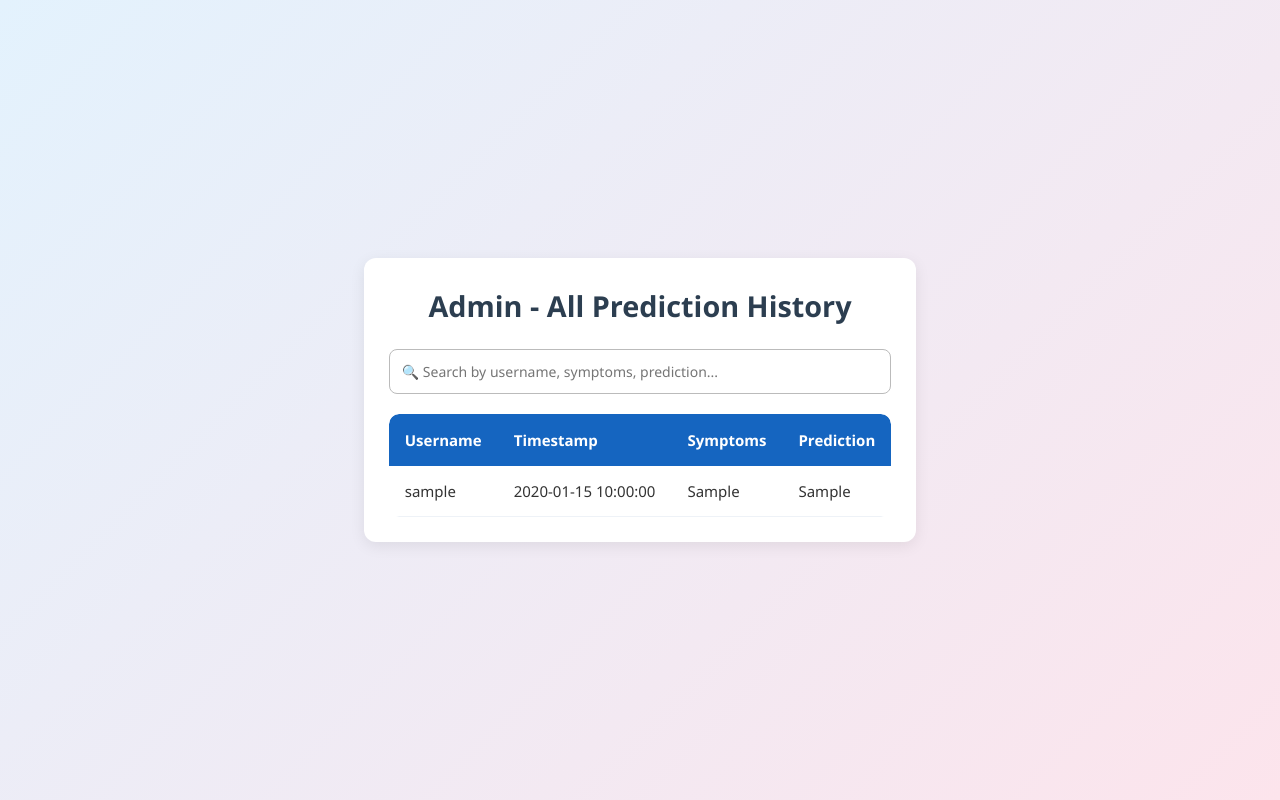
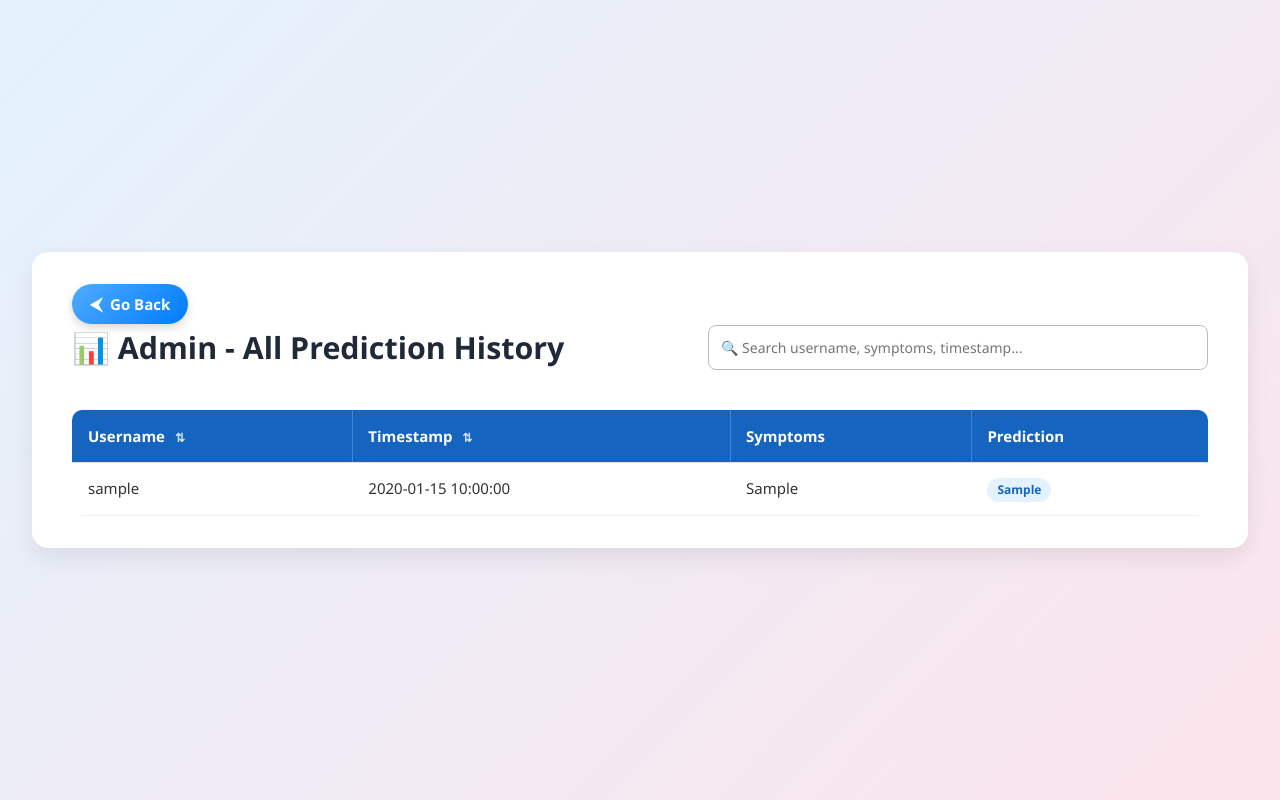
Before and after one commit to Lord80/Ai-Disease-Prediction, a Flask app: page /admin_history in a window 1280 px wide. Run offline with Flask 3, Linux system fonts and the light colour scheme; the visitor is signed in with stand-in values (Sample User, id 1); tables that the repository leaves empty or names only in its code hold one stand-in row (values such as "Sample post").

Commit message:
all history table updation completed

```diff
--- a/static/css/style.css
+++ b/static/css/style.css
@@ -274,10 +274,9 @@ select:focus {
 @media (max-width: 768px) {
     .full-width { grid-column: span 1; }
 }
-/* .list { margin: 10px 0 0 20px; } */
 .muted { color: #666; font-size: 14px; }
 .red { color: #b00020; }
-.center { text-align: center; margin-top: 20px; }
+.text-center { text-align: center; margin-top: 20px; }
 
 /* ==========================
    8. History Page
@@ -534,6 +533,10 @@ footer {
   border-spacing: 0;
   font-size: 15px;
 }
+.table-adv thead tr {
+  background: #1565c0;   /* solid row background */
+  z-index: 2;
+}
 .table-adv thead th {
   background: #1565c0;
   color: #fff;
@@ -541,6 +544,13 @@ footer {
   padding: 14px 16px;
   position: sticky;
   top: 0;
+  background: transparent;
+  background-clip: padding-box; /* avoids subpixel bleed */
+  border: 0;
+}
+/* Add subtle non-white divider instead of gaps */
+.table-adv thead th + th {
+  box-shadow: inset 1px 0 0 rgba(255,255,255,.2);
 }
 .table-adv tbody td {
   padding: 13px 16px;
@@ -550,11 +560,6 @@ footer {
 .table-adv tbody tr:nth-child(even) { background: #f9fbff; }
 .table-adv tbody tr:hover { background: #f2f7ff; }
 
-th.sortable { cursor: pointer; user-select: none; }
-th.sortable .sort-indicator {
-  margin-left: 6px; font-size: .9em; opacity: .9; transition: transform .25s;
-}
-th.sortable.asc .sort-indicator { transform: rotate(180deg); }
 
 .chip {
   display: inline-flex;
@@ -601,3 +606,128 @@ th.sortable.asc .sort-indicator { transform: rotate(180deg); }
   transform: translateX(-2px);
   color: #0b63c7;
 }
+
+th.sortable {
+    cursor: pointer;
+    position: relative;
+    padding-right: 22px;
+    user-select: none;
+    transition: color 0.2s ease;
+  }
+
+/* Base arrow (gray, hidden) */
+th.sortable .sort-icon {
+width: 14px;
+height: 14px;
+position: absolute;
+right: 6px;
+top: 50%;
+transform: translateY(-50%) rotate(0deg) scale(0.8);
+opacity: 0.3;
+transition: transform 0.25s ease, opacity 0.25s ease, fill 0.25s ease;
+fill: #6c757d; /* neutral gray */
+}
+
+/* Ascending state */
+th.sortable.asc .sort-icon {
+transform: translateY(-50%) rotate(180deg) scale(1);
+opacity: 1;
+fill: #0d6efd; /* blue */
+}
+
+/* Descending state */
+th.sortable.desc .sort-icon {
+transform: translateY(-50%) rotate(0deg) scale(1);
+opacity: 1;
+fill: #0d6efd; /* blue */
+}
+
+/* Highlight active column text */
+th.sortable.asc,
+th.sortable.desc {
+color: #0d6efd;
+font-weight: 600;
+}
+
+/* ===== Admin History Page ===== */
+.admin-history-wrap {
+  width: 95%;                /* stretch more across the screen */
+  max-width: 1400px;         /* allow bigger size on wide monitors */
+  margin: 40px auto;
+  background: #fff;
+  padding: 32px 40px;
+  border-radius: 16px;
+  box-shadow: 0 10px 24px rgba(0,0,0,0.08);
+  overflow-x: auto;          /* handle very wide tables gracefully */
+}
+
+.admin-history-title {
+  font-size: 1.9rem;
+  color: #1f2937;
+  margin: 0 0 20px;
+  font-weight: 700;
+}
+
+.admin-search {
+  padding: 12px 16px;
+  width: 100%;               /* take full width by default */
+  max-width: 500px;          /* but limit for readability */
+  border: 1px solid #cfd8dc;
+  border-radius: 8px;
+  font-size: 15px;
+  outline: none;
+  transition: border-color .2s, box-shadow .2s;
+  margin-bottom: 20px;       /* spacing below search bar */
+}
+.admin-search:focus {
+  border-color: #1565c0;
+  box-shadow: 0 0 0 4px rgba(21,101,192,.12);
+}
+
+/* Table styling */
+.wide-table {
+  width: 100%;
+  border-collapse: collapse;
+  min-width: 800px;          /* ensures table isn’t cramped */
+}
+
+.table-adv th {
+  background: #1565c0;
+  color: #fff;
+  font-weight: 600;
+  text-align: left;
+  padding: 14px 18px;
+  cursor: pointer;
+  white-space: nowrap;       /* keep headers tidy */
+}
+
+.table-adv td {
+  padding: 14px 18px;
+  border-top: 1px solid #e0e0e0;
+  font-size: 15px;
+}
+
+.table-adv tbody tr:nth-child(even) {
+  background: #f9fbfd;
+}
+
+.table-adv tbody tr:hover {
+  background: #eef6fd;
+  transition: background .2s;
+}
+
+/* Sort indicators */
+.sort-indicator::before {
+  content: "⇅";
+  font-size: 12px;
+  margin-left: 6px;
+  color: rgba(255,255,255,0.8);
+}
+th.asc .sort-indicator::before {
+  content: "↑";
+  color: #fff;
+}
+th.desc .sort-indicator::before {
+  content: "↓";
+  color: #fff;
+}
--- a/templates/admin_history.html
+++ b/templates/admin_history.html
@@ -5,96 +5,29 @@
   <meta charset="UTF-8">
   <title>Admin - Prediction History</title>
   <link rel="stylesheet" href="{{ url_for('static', filename='css/style.css') }}">
-  <style>
-    /* ===== Admin History Specific Styling ===== */
-    .admin-history-wrap {
-      max-width: 1200px;
-      margin: 30px auto;
-      background: #fff;
-      padding: 25px;
-      border-radius: 12px;
-      box-shadow: 0 4px 15px rgba(0,0,0,0.08);
-    }
-
-    .admin-history-title {
-      font-size: 1.8rem;
-      color: #2c3e50;
-      margin-bottom: 20px;
-      text-align: center;
-      font-weight: 600;
-    }
-
-    .admin-search {
-      display: block;
-      margin: 0 auto 20px auto;
-      padding: 10px 14px;
-      width: 320px;
-      max-width: 100%;
-      border: 1px solid #ccc;
-      border-radius: 8px;
-      font-size: 15px;
-      outline: none;
-      transition: all 0.2s ease;
-    }
-
-    .admin-search:focus {
-      border-color: #0d6efd;
-      box-shadow: 0 0 6px rgba(13,110,253,0.3);
-    }
-
-    .table-adv {
-      width: 100%;
-      border-collapse: collapse;
-      overflow: hidden;
-      border-radius: 10px;
-    }
-
-    .table-adv th {
-      background: #0d6efd;
-      color: #fff;
-      text-align: left;
-      padding: 12px 15px;
-      font-weight: 600;
-    }
-
-    .table-adv td {
-      padding: 12px 15px;
-      border-bottom: 1px solid #f1f1f1;
-    }
-
-    .table-adv tr:nth-child(even) {
-      background: #f9fbff;
-    }
-
-    .table-adv tr:hover {
-      background: #eef5ff;
-    }
-
-    .muted {
-      color: #888;
-      font-style: italic;
-    }
-  </style>
 </head>
 <body>
   <div class="admin-history-wrap">
-    <h1 class="admin-history-title">Admin - All Prediction History</h1>
-
+    <a href="/" class="back-btn">Go Back</a>
+    <!-- Toolbar -->
+    <div class="history-toolbar">
+      <h1 class="admin-history-title">📊 Admin - All Prediction History</h1>
       <input
         type="text"
         id="searchBox"
         class="admin-search"
         onkeyup="filterTable()"
-      placeholder="🔍 Search by username, symptoms, prediction..."
+        placeholder="🔍 Search username, symptoms, timestamp..."
       >
+    </div>
 
     {% if history %}
       <div class="table-responsive">
-        <table id="historyTable" class="table-adv">
+        <table id="historyTable" class="table-adv wide-table">
           <thead>
             <tr>
-              <th>Username</th>
-              <th>Timestamp</th>
+              <th class="sortable">Username <span class="sort-indicator"></span></th>
+              <th class="sortable">Timestamp <span class="sort-indicator"></span></th>
               <th>Symptoms</th>
               <th>Prediction</th>
             </tr>
@@ -105,18 +38,25 @@
               <td>{{ row.username }}</td>
               <td>{{ row.timestamp }}</td>
               <td>{{ row.symptoms or '—' }}</td>
-              <td>{{ row.prediction or '—' }}</td>
+              <td>
+                {% if row.prediction %}
+                  <span class="chip chip-blue">{{ row.prediction }}</span>
+                {% else %}
+                  <span class="muted">—</span>
+                {% endif %}
+              </td>
             </tr>
             {% endfor %}
           </tbody>
         </table>
       </div>
     {% else %}
-      <p class="muted">No prediction history found.</p>
+      <p class="history-empty">No prediction history found.</p>
     {% endif %}
   </div>
 
   <script>
+    // 🔎 Search filter
     function filterTable() {
       const input = document.getElementById("searchBox");
       const filter = input.value.toLowerCase();
@@ -128,6 +68,31 @@
         rows[i].style.display = rowText.includes(filter) ? "" : "none";
       }
     }
+
+    // ⬆️⬇️ Sortable columns
+    document.querySelectorAll("th.sortable").forEach((th, index) => {
+      th.addEventListener("click", () => {
+        const table = th.closest("table");
+        const tbody = table.querySelector("tbody");
+        const rows = Array.from(tbody.querySelectorAll("tr"));
+        const isAsc = th.classList.contains("asc");
+
+        // Reset states
+        table.querySelectorAll("th").forEach(h => h.classList.remove("asc", "desc"));
+
+        rows.sort((a, b) => {
+          const aText = a.children[index].textContent.trim();
+          const bText = b.children[index].textContent.trim();
+          return isAsc
+            ? bText.localeCompare(aText)
+            : aText.localeCompare(bText);
+        });
+
+        rows.forEach(r => tbody.appendChild(r));
+        th.classList.toggle("asc", !isAsc);
+        th.classList.toggle("desc", isAsc);
+      });
+    });
   </script>
 </body>
 </html>
```
Also changed, not shown: templates/admin_history_v2.html (+86 -69 lines), templates/history_v2.html (+0 -44 lines). Lines whose indentation alone changed are shown as unchanged.
